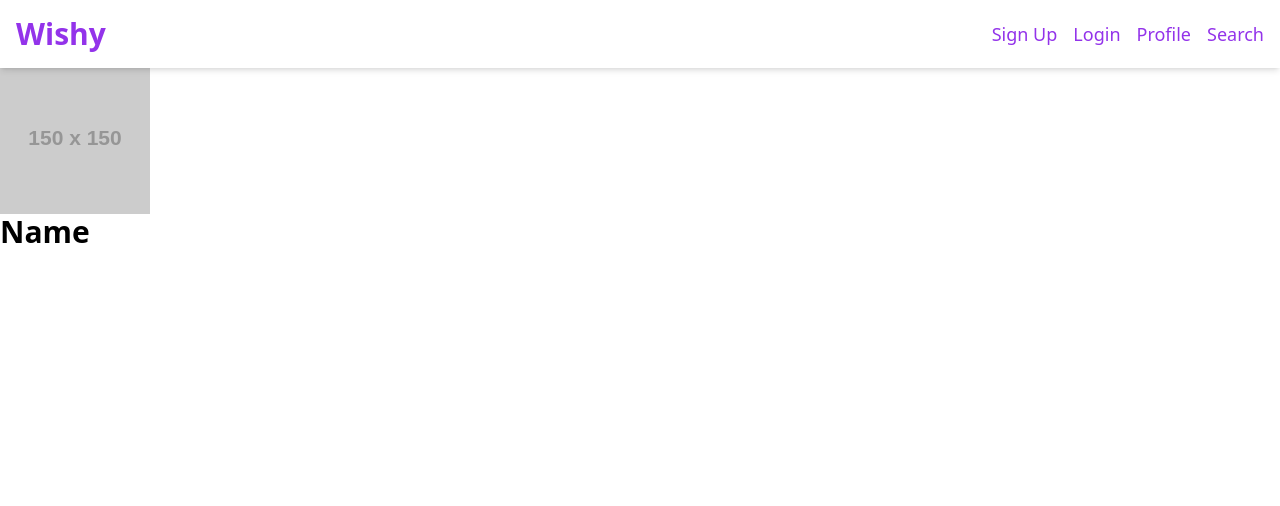
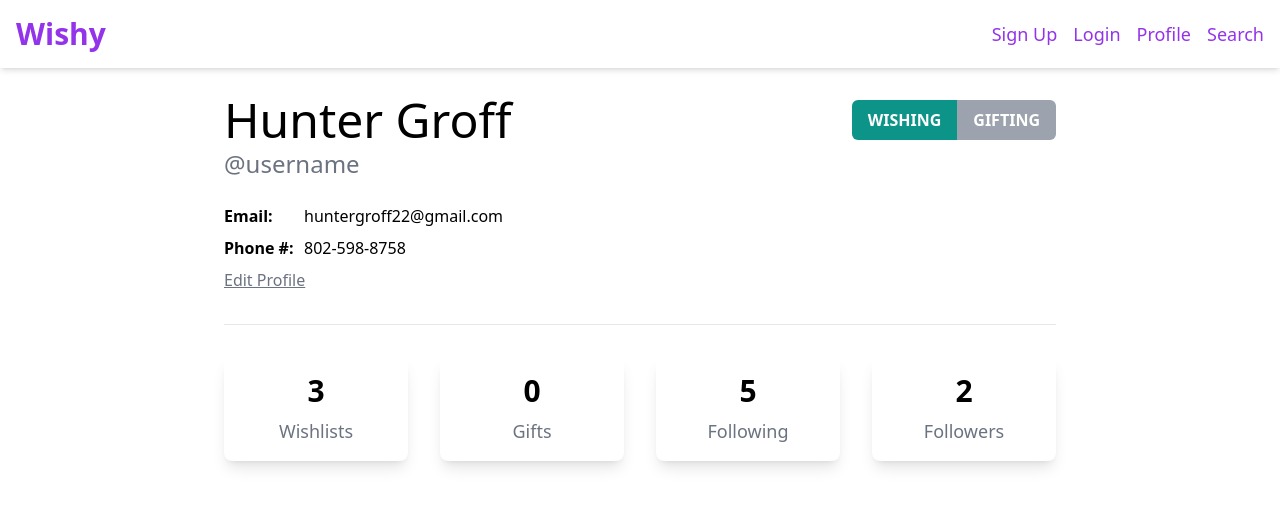
Before and after one commit to atulyamiglani/wishy-frontend, a React (Create React App) app: page /profile in a window 1280 px wide. Shown: the top 506 px of the page. Built offline with nearby package versions, Linux system fonts and the light colour scheme.

Commit message:
work on profile page

```diff
--- a/src/Components/Profile/index.tsx
+++ b/src/Components/Profile/index.tsx
@@ -1,10 +1,118 @@
-import React from 'react';
+import React, { useState } from 'react';
+
+const Modal: React.FC<{ isWishing: boolean, handleConfirm: () => void, handleCancel: () => void }> = ({ isWishing, handleConfirm, handleCancel }) => {
+  const wishingText = "Switching to Gifting mode will allow you to view other people's Wishlists, browse products, and fulfill requests!";
+  const giftingText = "Switching to Wishing Mode will allow you to create your own Wishlists and share them with your friends!";
+  return (
+    <div className="fixed z-10 inset-0 overflow-y-auto">
+      <div className="flex items-center justify-center min-h-screen pt-4 px-4 pb-20 text-center sm:block sm:p-0">
+        <div className="fixed inset-0 transition-opacity" aria-hidden="true">
+          <div className="absolute inset-0 bg-gray-500 opacity-75"></div>
+        </div>
+        <span className="hidden sm:inline-block sm:align-middle sm:h-screen" aria-hidden="true">&#8203;</span>
+        <div className="inline-block align-bottom bg-white rounded-lg text-left overflow-hidden shadow-xl transform transition-all sm:my-8 sm:align-middle sm:max-w-lg sm:w-full">
+          <div className="bg-white px-4 pt-5 pb-4 sm:p-6 sm:pb-4">
+            <div className="sm:flex sm:items-start">
+              <div className="mt-3 text-center sm:mt-0 sm:ml-4 sm:text-left">
+                <h3 className="text-lg leading-6 font-medium text-gray-900">Switch to {isWishing ? 'Gifting' : 'Wishing'}?</h3>
+                <div className="mt-2">
+                  <p className="text-sm text-gray-500">{isWishing ? wishingText : giftingText}</p>
+                </div>
+              </div>
+            </div>
+          </div>
+          <div className="bg-gray-50 px-4 py-3 sm:px-6 sm:flex sm:flex-row-reverse">
+            <button onClick={handleConfirm} type="button" className={`w-full inline-flex justify-center rounded-md border border-transparent shadow-sm px-4 py-2 ${isWishing ? 'bg-teal-600' : 'bg-amber-600'} text-base font-medium text-white ${isWishing ? 'hover:bg-amber-600' : 'hover:bg-teal-600'} sm:ml-3 sm:w-auto sm:text-sm`}>
+              Switch
+            </button>
+            <button onClick={handleCancel} type="button" className="mt-3 w-full inline-flex justify-center rounded-md border border-gray-300 shadow-sm px-4 py-2 bg-white text-base font-medium text-gray-700 hover:bg-gray-50 sm:mt-0 sm:ml-3 sm:w-auto sm:text-sm">
+              Cancel
+            </button>
+          </div>
+        </div>
+      </div>
+    </div>
+  )
+}
+
+const Toggle: React.FC = () => {
+  const [isWishing, setIsWishing] = useState(true);
+  const [isLoggedInUser, setIsLoggedInUser] = useState(true);
+  const [showModal, setShowModal] = useState(false);
+
+  const handleToggle = () => {
+    setShowModal(true);
+  };
+
+  const handleConfirm = () => {
+    setIsWishing(!isWishing);
+    setShowModal(false);
+  };
+
+  const handleCancel = () => {
+    setIsWishing(isWishing);
+    setShowModal(false);
+  };
+
+  return (
+    <>
+      <button onClick={handleToggle} className="inline-flex pt-1 items-center rounded-md cursor-pointer dark:text-gray-800">
+        <span className={`px-4 py-2 rounded-l-md ${isWishing ? 'bg-teal-600' : 'bg-gray-400'} text-white font-bold`}>WISHING</span>
+        <span className={`px-4 py-2 rounded-r-md ${isWishing ? 'bg-gray-400' : 'bg-amber-600'} text-white font-bold`}>GIFTING</span>
+      </button>
+      {showModal && (
+        <Modal isWishing={isWishing} handleConfirm={handleConfirm} handleCancel={handleCancel} />
+      )}
+    </>
+  );
+};
+
+const Card: React.FC<{ number: number, title: string }> = ({ number, title }) => {
+  return (
+    <div className="bg-white p-4 rounded-lg shadow-lg">
+      <div className="text-3xl font-bold mb-2 text-center">{number}</div>
+      <div className="text-lg text-gray-500 text-center">{title}</div>
+    </div>
+  );
+};
 
 const Profile: React.FC = () => {
   return (
-    <div>
-      <img src="https://via.placeholder.com/150" alt="Profile Picture" />
-      <h1>Name</h1>
+    <div className='container bg-pink m-auto ps-8 pe-8 pt-8 mb-8 max-w-4xl'>
+      {/*Header*/}
+      <div className='flex justify-between items-start mb-6'>
+        <div>
+          <h1 className='text-5xl font-medium mb-1'>Hunter Groff</h1>
+          <h3 className='text-2xl text-gray-500 font-medium'>@username</h3>
+          <h4></h4>
+        </div>
+        <Toggle />
+      </div>
+
+
+      {/* Personal Info */}
+      <div className='mb-8'>
+        <p className='w-20 inline-block font-bold'>Email:</p>
+        <p className='inline-block mb-2'>huntergroff22@gmail.com</p>
+        <br/>
+        <p className='w-20 inline-block font-bold'>Phone #:</p>
+        <p className='inline-block mb-2'>802-598-8758</p>
+        <br/>
+        <button className='underline text-gray-500'>Edit Profile</button>
+      </div>
+
+      <hr />
+
+      {/*Cards*/}
+      <div className='mt-8'>
+        <div className="grid grid-cols-2 md:grid-cols-4 gap-8">
+          <Card number={3} title='Wishlists' />
+          <Card number={0} title='Gifts' />
+          <Card number={5} title='Following' />
+          <Card number={2} title='Followers' />
+        </div>
+      </div>
+
     </div>
   );
 };
```
